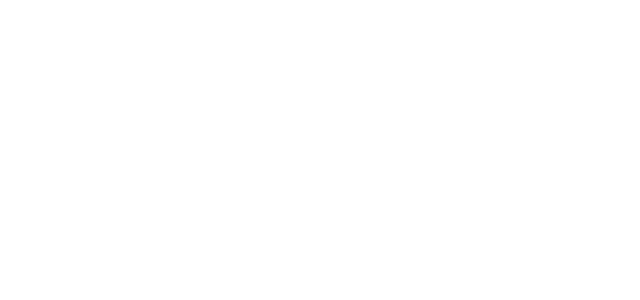
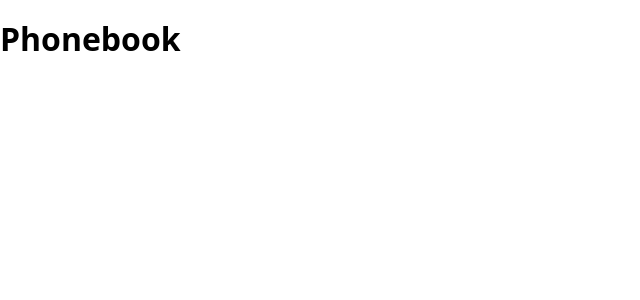
Before and after one commit to andriiyakymiv/goit-react-hw-03, a React (Vite) app: page / in a window 1280 px wide. Shown: the top 300 px of the page, without its empty margins (0-640 px from the left). Built offline with nearby package versions, Linux system fonts and the light colour scheme.

Commit message:
Add project structure and dependencies as per requirements

```diff
--- a/src/App.jsx
+++ b/src/App.jsx
@@ -4,7 +4,7 @@
 
   return (
     <>
-
+      <h1>Phonebook</h1>
     </>
   );
 };
--- a/src/main.css
+++ b/src/main.css
@@ -0,0 +1 @@
+@import 'node_modules/modern-normalize/modern-normalize.css';
```
Also changed, not shown: package.json (+6 -1 lines), src/components/Contact/Contact.jsx (added), src/components/Contact/Contact.module.css (added), src/components/ContactForm/ContactForm.jsx (added), src/components/ContactForm/ContactForm.module.css (added), src/components/ContactList/ContactList.jsx (added), src/components/ContactList/ContactList.module.jsx (added), src/components/SearchBox/SearchBox.jsx (added), src/components/SearchBox/SearchBox.module.css (added), 1 other file (tests, documents, lock files or other folders).
